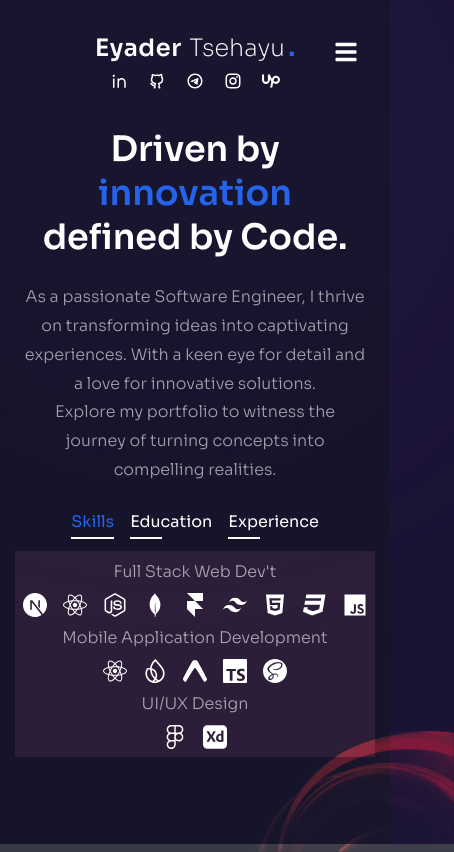
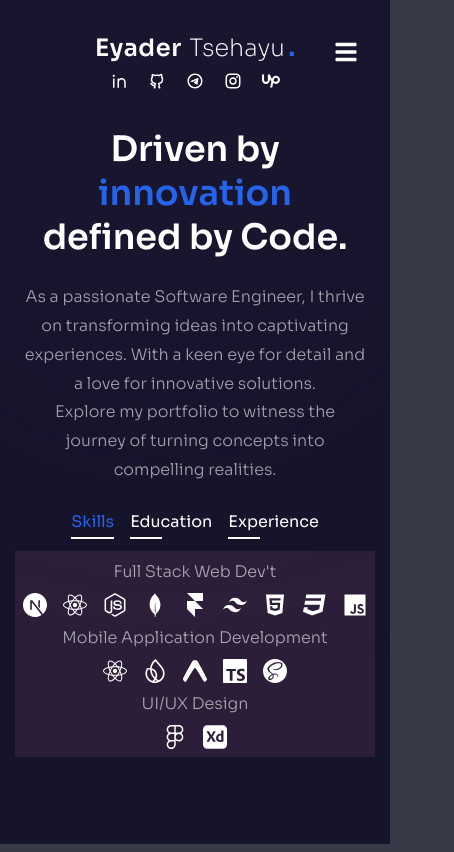
Before and after one commit to EyaderTsehayu/EyaderTsehayu-portfolio, a Next.js app: page /about in a window 390 px wide. Shown: the whole page, 454 px wide, since content can reach past the window. Built offline with nearby package versions, Linux system fonts and the light colour scheme.

Commit message:
fix some responsivness issues

```diff
--- a/app/about/page.jsx
+++ b/app/about/page.jsx
@@ -7,12 +7,19 @@ import Circles from "@/components/Circles";
 import CountUp from "react-countup";
 //  data
 import aboutData from "@/constants/aboutData";
+import ParticlesContainer from "@/components/ParticlesContainer";
 
 const About = () => {
   const [index, setIndex] = useState(0);
   return (
-    <div className="h-full bg-primary/60  py-32 text-center xl:text-left">
-      <Circles />
+    <div className="h-full bg-primary/60  py-32 text-center xl:text-left overflow-y-auto ">
+      <div className="hidden sm:block">
+        <ParticlesContainer />
+      </div>
+
+      <div className="hidden sm:block">
+        <Circles />
+      </div>
 
       <motion.div
         variants={fadeIn("down", 0.2)}
@@ -23,7 +30,7 @@ const About = () => {
       >
         <Avatar />
       </motion.div>
-      <div className="container mx-auto h-full flex flex-col items-center xl:flex-row gap-x-6">
+      <div className="container mx-auto h-full flex flex-col items-center xl:flex-row gap-x-6 ">
         {/* text */}
         <div className="flex-1 flex flex-col justify-center gap-2  z-10">
           <motion.h2
@@ -103,7 +110,7 @@ const About = () => {
           initial="hidden"
           animate="show"
           exit="hidden"
-          className="flex  flex-col w-full xl:max-w-[48%] h-[480px]"
+          className="flex  flex-col w-full xl:max-w-[48%] h-[480px] "
         >
           <div className="flex gap-x-4 xl:gap-x-8 mx-auto xl:mx-0 mb-4">
             {aboutData.map((item, itemIndex) => {
```
